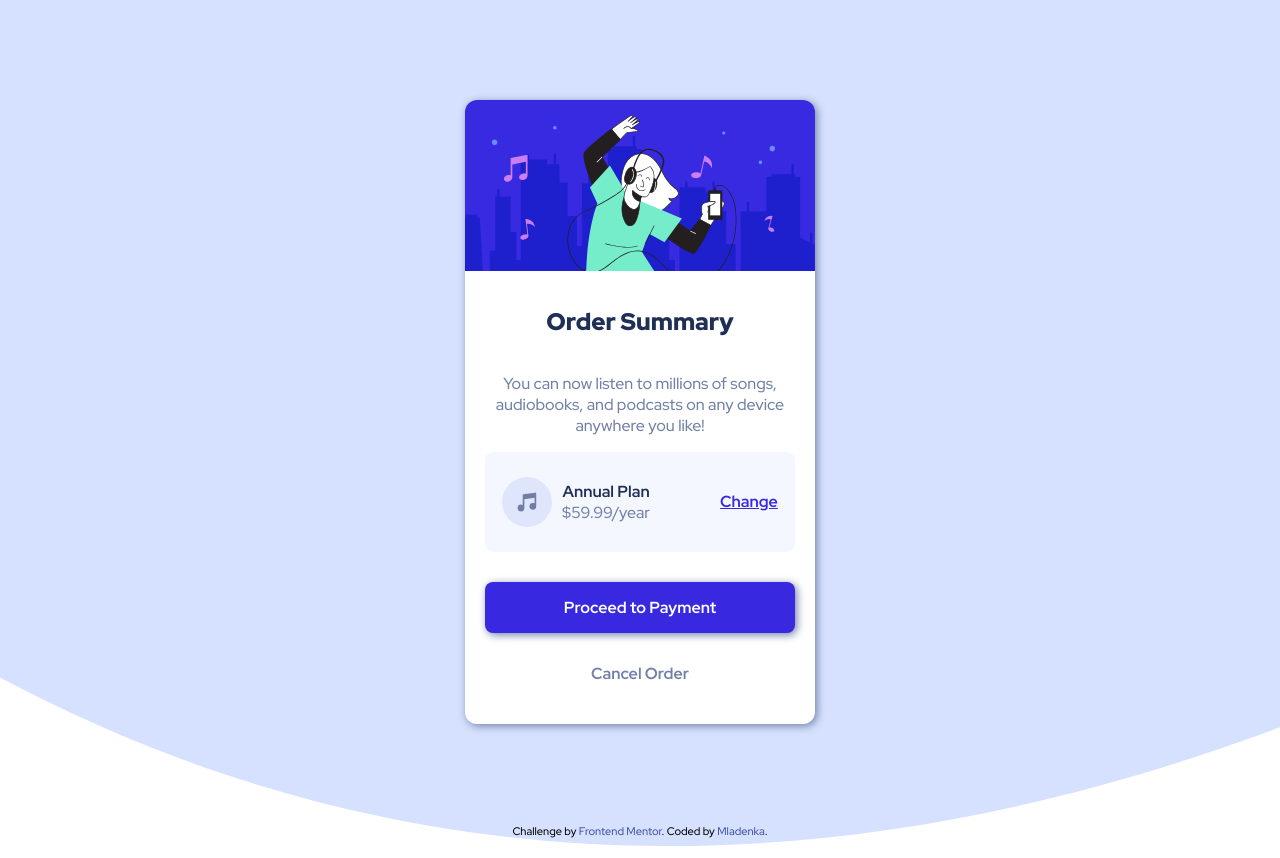
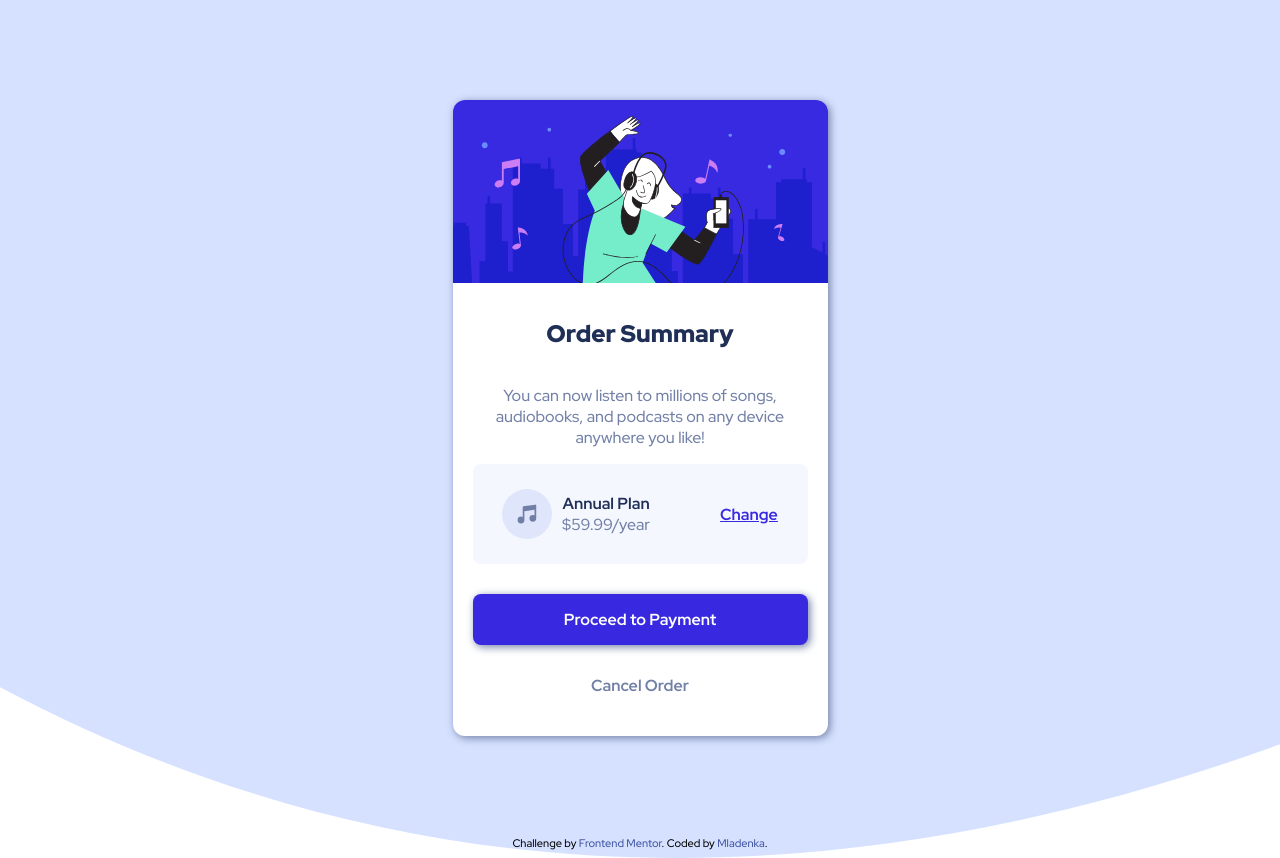
Before and after one commit to mlaksi/order-summary-component-main, a plain HTML site: page index.html in a window 1280 px wide. Drawn offline with Linux system fonts and the light colour scheme.

Commit message:
width:375px

```diff
--- a/style.css
+++ b/style.css
@@ -12,7 +12,7 @@
                 }
 
                 .component {
-                    width: 350px;
+                    width: 375px;
                     margin: 100px auto;
                     text-align: center;
                     background-color: white;
```
